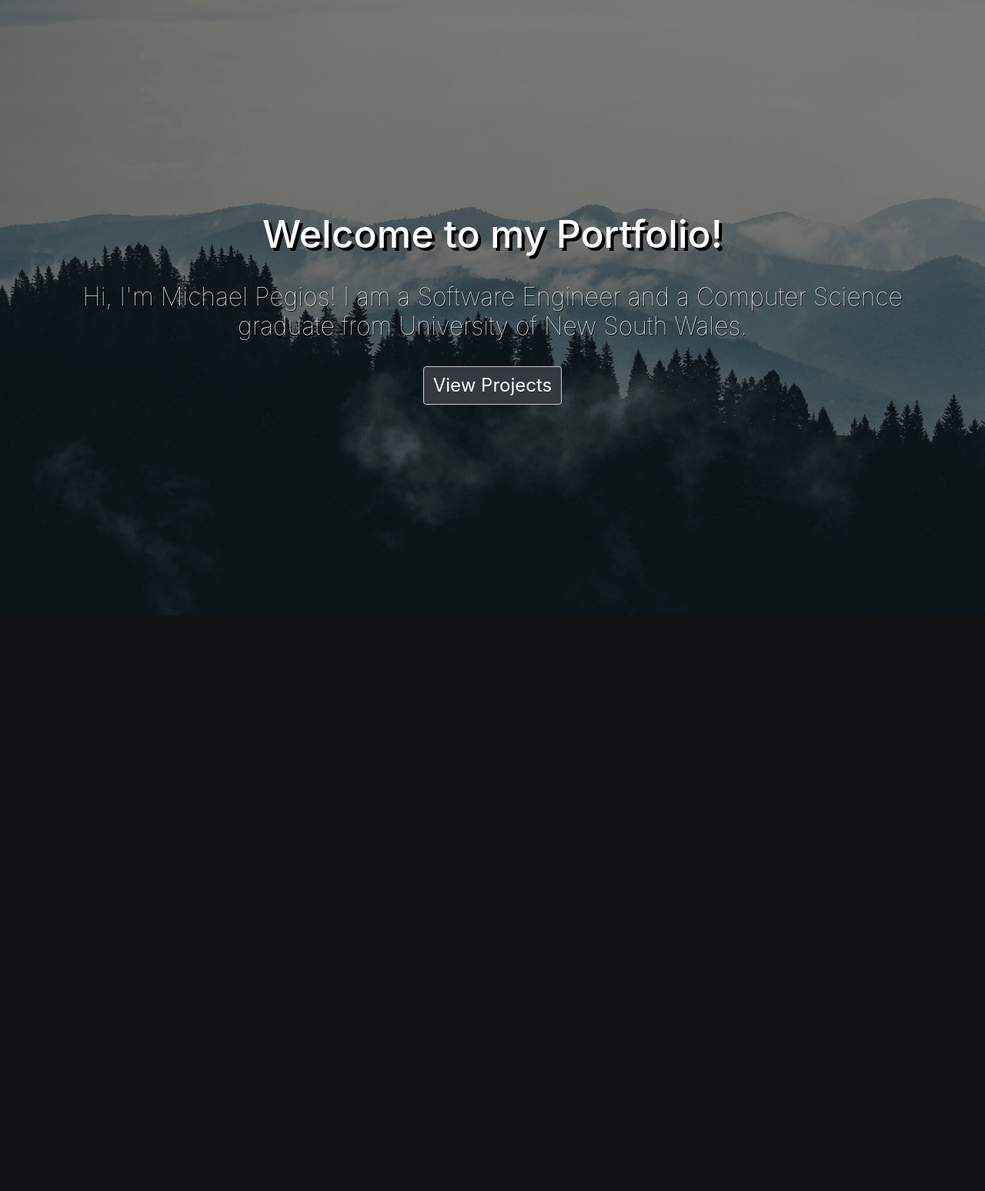
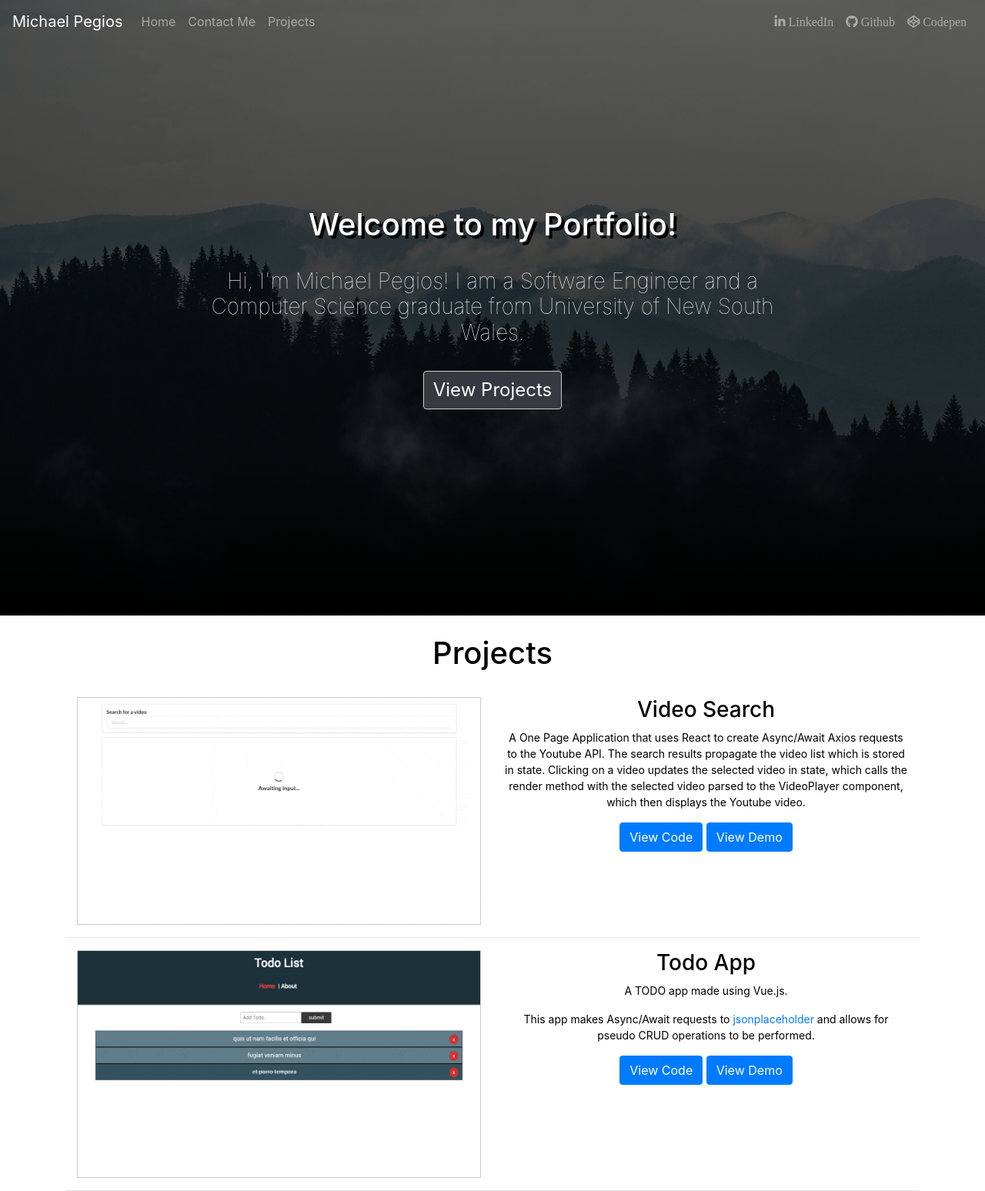
Before and after one commit to ThermoDev/Portfolio, a Flask app: page / in a window 1280 px wide. Shown: the whole page at 77% size. Before the commit the page ends 800 px from the top, so only its background shows below. Run offline with Flask 2, Linux system fonts and the light colour scheme; some libraries are stand-ins or nearby versions.

Commit message:
Layout Improvements?

```diff
--- a/static/public/css/home.css
+++ b/static/public/css/home.css
@@ -1,22 +1,53 @@
 body {
   margin: 0;
+  scroll-behavior: smooth;
 }
 
+/* Fill in this space 100% */
 .fill {
   height: 100%;
 }
 
+/* Change the background color on mobile devices to black */
+/* Set as important as scripts prevent overwriting */
+@media (max-width: 767px) {
+  .navbar.navbar-expand-md.navbar-dark.fixed-top{
+    background-color: black !important;
+  }
+}
 /* Main Content for the Index Page */
+/* Applying Linear Gradient to black  */
+/* Also ensuring contents remain in the center */
 #main {
   height: 100%;
-  display: flex;
+  width: 100%;
+  display: table;
   align-items: center;
   justify-content: center;
   background-size: cover;
-  background-image: url('../images/background-transparent.png');
+  background-image: linear-gradient(
+      to bottom,
+      rgba(0, 0, 0, 0.25) 0%,
+      rgba(0, 0, 0, 0.5) 75%,
+      rgba(0, 0, 0, 1) 100%
+    ),
+    url(../images/background-transparent.png);
   background-color: black;
   background-position: center;
   text-align: center;
+}
+
+#main_cell {
+  display: table-cell;
+  vertical-align: middle;
+  padding-top: 150px;
+  padding-bottom: 150px;
+}
+
+#projects-contents {
+  padding-top: 25px;
+  color: black;
+  background-color: white;
 }
 
 #contents {
@@ -52,21 +83,23 @@ p {
 #index_title {
   color: white;
   text-shadow: 4px 4px black;
-  font-size: 50px;
 }
 
+/* Sub Index Title Styling */
 #sub_index_title {
   color: white;
-  text-shadow: 1px 1px black;
+  text-shadow: 1px 1px blacnavbar navbar-expand-md navbar-dark fixed-topk;
   padding: 25px;
+  max-width: 800px;
 }
 
-#sub_index_title h2 {
+/* Modify h3 to have font-weight of 100, should be downloaded already. */
+#sub_index_title h3 {
   font-weight: 100;
 }
 
 /* Title shown on each page */
-#title {
+.title {
   text-align: center;
   padding-bottom: 25px;
 }
@@ -81,14 +114,19 @@ p {
   text-align: center;
 }
 
-.fotorama__stage__frame.fotorama__loaded.fotorama__loaded--img {
-  border: 1px solid #ccc;
-}
 
 .img-fluid {
   border: 1px solid #ccc;
+  /* Before Images are loaded */
+  min-height: 150px;
+  min-width: 150px;
 }
 
 textarea.form-control {
   min-height: 150px;
 }
+
+#navbar {
+  transition-duration: 0.25s;
+  transition-timing-function: linear;
+}
--- a/templates/form.html
+++ b/templates/form.html
@@ -1,7 +1,7 @@
 {% extends "layout.html" %}
 {% set active = 'form' %}
 {% block content%}
-<h1 id="title">Contact Me!</h1>
+<h1 class="title">Contact Me!</h1>
 <div class="container" id="form">
     <form class="form-horizontal" action="/">
         <div class="input-group mb-3">
--- a/templates/index.html
+++ b/templates/index.html
@@ -2,18 +2,80 @@
 {% set index =  True %}
 {% block content%}
 <div id="main">
-    <div>
+    <div id="main_cell">
         <h1 id="index_title">Welcome to my Portfolio!</h1>
         <div id="sub_index_title" class="ui container">
-            <h2>
+            <h3>
                 Hi, I'm Michael Pegios!
                 I am a Software Engineer and a Computer Science graduate from University of New South Wales.
-            </h2>
+            </h3>
         </div>
-        <a href="/projects">
+        <a href="#projects">
             <button id="project_link" type="button" class="btn btn-dark">View Projects</button>
         </a>
     </div>
 </div>
 
+<div id="projects-contents">
+    <h1 id="projects" class="title">Projects</h1>
+
+    <div  class="container">
+        <div class="row middle-text">
+            <div class="bd-example col-sm">
+                <a href="https://thermodev.github.io/video-search/" target="_blank">
+                    <img src="{{ url_for('static', filename='public/images/projects/video-search/project.gif') }}"
+                        class="img-fluid" href="/" />
+                </a>
+            </div>
+            <div class="col-sm">
+                <h3>Video Search</h3>
+                <p>
+                    A One Page Application that uses React to create Async/Await Axios requests to the Youtube API.
+                    The search results propagate the video list which is stored in state.
+                    Clicking on a video updates the selected video in state, which calls the render method with the
+                    selected video parsed to the VideoPlayer component, which then displays the Youtube video.
+                </p>
+                <a href="https://github.com/ThermoDev/video-search" class="btn btn-primary" target="_blank">
+                    View Code
+                </a>
+                <a href="https://thermodev.github.io/video-search/" class="btn btn-primary" target="_blank">
+                    View Demo
+                </a>
+            </div>
+        </div>
+
+        <hr />
+
+        <div class="row middle-text">
+            <div class="bd-example col-sm">
+                <a href="https://thermo-vue-todo.netlify.app/" target="_blank">
+                    <img src="{{ url_for('static', filename='public/images/projects/vue-todo/project.gif') }}"
+                        class="img-fluid" href="/" />
+                </a>
+            </div>
+            <div class="col-sm">
+                <h3>Todo App</h3>
+                <p>
+                    A TODO app made using Vue.js.
+                </p>
+                <p>
+                    This app makes Async/Await requests to <a
+                        href="https://jsonplaceholder.typicode.com/">jsonplaceholder</a>
+                    and allows for pseudo CRUD operations to be performed.
+                </p>
+                <a href="https://github.com/ThermoDev/vue-todo" class="btn btn-primary" target="_blank">
+                    View Code
+                </a>
+                <a href="https://thermo-vue-todo.netlify.app/" class="btn btn-primary" target="_blank">
+                    View Demo
+                </a>
+            </div>
+        </div>
+
+        <hr />
+
+    </div>
+</div>
+
+
 {% endblock content %}
--- a/templates/layout.html
+++ b/templates/layout.html
@@ -16,7 +16,8 @@
         href="{{ url_for('static', filename='public/css/home.css') }}" />
 
     <!-- Font-Awesome -->
-    <link rel="stylesheet" type="text/css" href="https://cdnjs.cloudflare.com/ajax/libs/font-awesome/5.13.1/css/all.min.css" />
+    <link rel="stylesheet" type="text/css"
+        href="https://cdnjs.cloudflare.com/ajax/libs/font-awesome/5.13.1/css/all.min.css" />
 
     <!-- jQuery and Bootstrap JS -->
     <script src="https://cdnjs.cloudflare.com/ajax/libs/jquery/3.5.1/jquery.js"></script>
@@ -26,8 +27,7 @@
 </head>
 
 <body class="{{ 'fill' if index else 'normal' }}">
-    {% if not index %}
-    <nav class="navbar navbar-expand-md navbar-dark fixed-top bg-dark">
+    <nav id ="navbar" class="navbar navbar-expand-md navbar-dark fixed-top">
         <a class="navbar-brand" href="/projects">Michael Pegios</a>
         <button class="navbar-toggler" type="button" data-toggle="collapse" data-target="#navbarCollapse"
             aria-controls="navbarCollapse" aria-expanded="false" aria-label="Toggle navigation">
@@ -66,12 +66,23 @@
         </div>
 
     </nav>
-    {% endif %}
 
     <div id="{{ 'index' if index else 'contents' }}" class="ui main container" style="padding: 10px;">
         {% block content %}{% endblock %}
     </div>
+    <script>
+        window.onscroll = function () {
+            scrollFunction()
+        };
 
+        function scrollFunction() {
+            if (document.body.scrollTop > 100 || document.documentElement.scrollTop > 100) {
+                document.getElementById("navbar").style.backgroundColor = "#000000";
+            } else {
+                document.getElementById("navbar").style.background = "none";
+            }
+        }
+    </script>
 </body>
 
 </html>
```
Also changed, not shown: templates/projects.html (+9 -8 lines).
